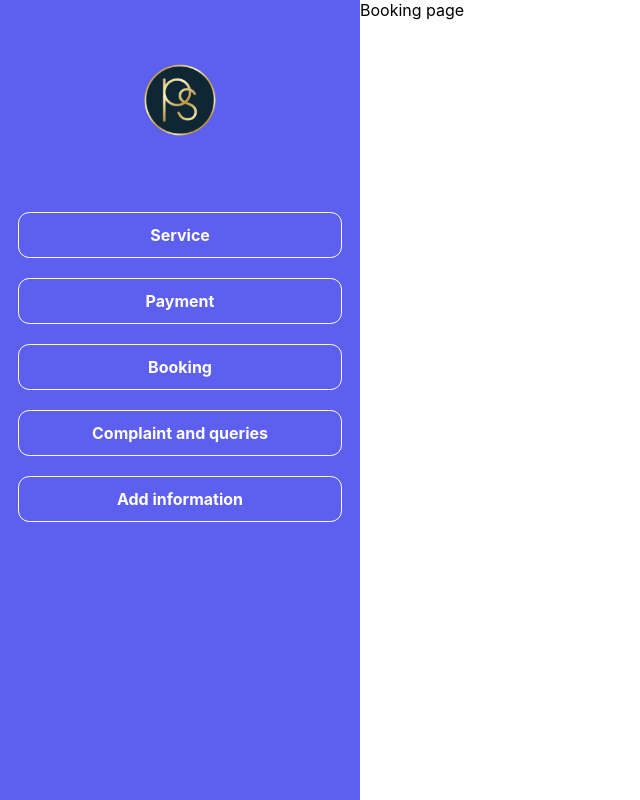
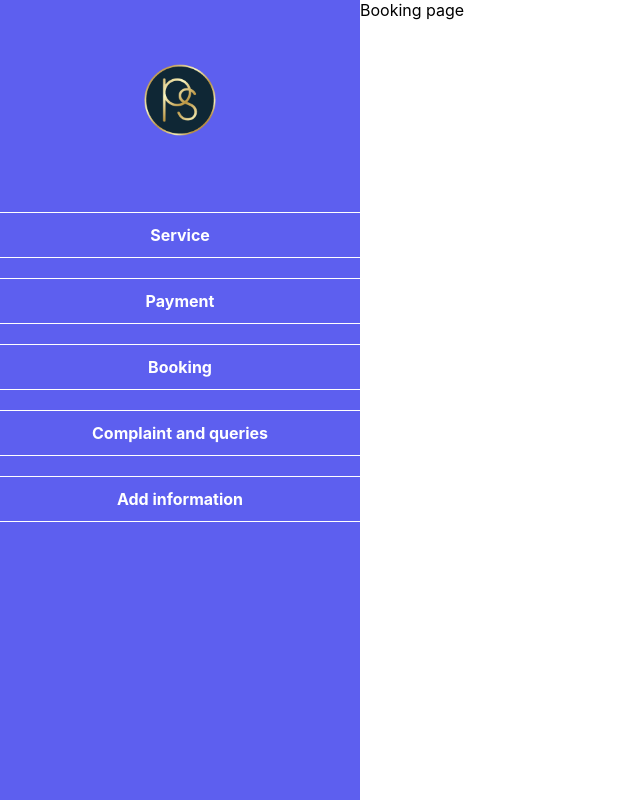
Before and after one commit to naiyar2000/prayas-website, a React (Create React App) app in the folder client/: page /booking in a window 1280 px wide. Shown: the whole page, without its empty margins (0-640 px from the left). Built offline with nearby package versions, Linux system fonts and the light colour scheme.

Commit message:
serviceList

```diff
--- a/client/src/Components/css/NavigationSidebar.css
+++ b/client/src/Components/css/NavigationSidebar.css
@@ -60,7 +60,7 @@
   }
 
   .navbar .navbar-nav .nav-item {
-    width: 90%;
+    width: 100%;
     display: block;
     list-style-type: disc;
     -webkit-margin-before: 0.6rem;
@@ -87,7 +87,9 @@
         -ms-flex-align: center;
             align-items: center;
     border: 0.3px solid #ffffff;
-    border-radius: 0.7em;
+    /* border-radius: 0.7em; */
+    border-left: none;
+    border-right: none;
     height: 2.8rem;
     -webkit-transition: all 0.5s ease;
     transition: all 0.5s ease;
--- a/client/src/Pages/Servicepage.jsx
+++ b/client/src/Pages/Servicepage.jsx
@@ -1,9 +1,28 @@
-import React from 'react'
+import React, { useState } from 'react'
 import NavigationSidebar from '../Components/NavigationSidebar'
 import ServiceCards from '../Components/ServiceCards'
 import './css/Servicepage.css'
+import app from '../firebase'
 
 const Servicepage = () => {
+
+    const [serviceList, setServiceList] = useState([]);
+
+    React.useEffect(() => {
+        const fetchData = async () => {
+            try {
+                const parlourList = await app.firestore().collection("ParlourServices").get();
+                const salonList = await app.firestore().collection("ParlourServices").get();
+                const doctorList = await app.firestore().collection("ParlourServices").get();
+                setServiceList(parlourList.docs);
+                console.log(parlourList.docs);
+            } catch (error) {
+                console.log(error);
+            }
+        }
+        fetchData();
+    }, []);
+
     return (
         <>
             <div style={{display: 'flex'}}>
@@ -30,6 +49,15 @@ const Servicepage = () => {
                        <ServiceCards registered="07" newRequest="02" type="Parlour"/>
                        <ServiceCards registered="06" newRequest="02" type="Doctor"/>
                     </div>
+                    <div className="serviceLists">
+                        {
+                            serviceList.map((res) => {
+                                return (
+                                    <ul>{res.data().location.name}</ul>
+                                )
+                            })
+                        }
+                    </div>
                 </div>
             </div>
         </>
```
